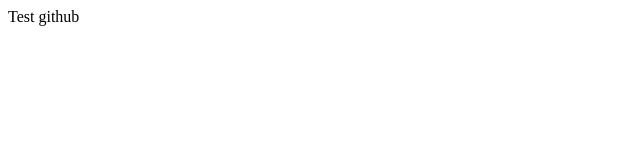
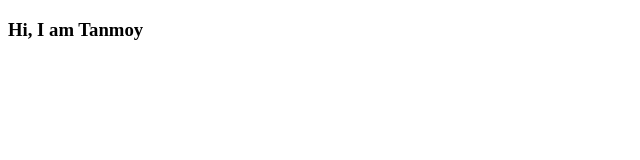
Before and after one commit to tanmoy90/test, a plain HTML site: page index.html in a window 1280 px wide. Shown: the whole page, without its empty margins (0-640 px from the left). Drawn offline with Linux system fonts and the light colour scheme.

Commit message:
New changes

```diff
--- a/index.html
+++ b/index.html
@@ -6,6 +6,6 @@
     <title>Document</title>
 </head>
 <body>
-    Test github
+    <h3>Hi, I am Tanmoy</h3>
 </body>
 </html>
```
